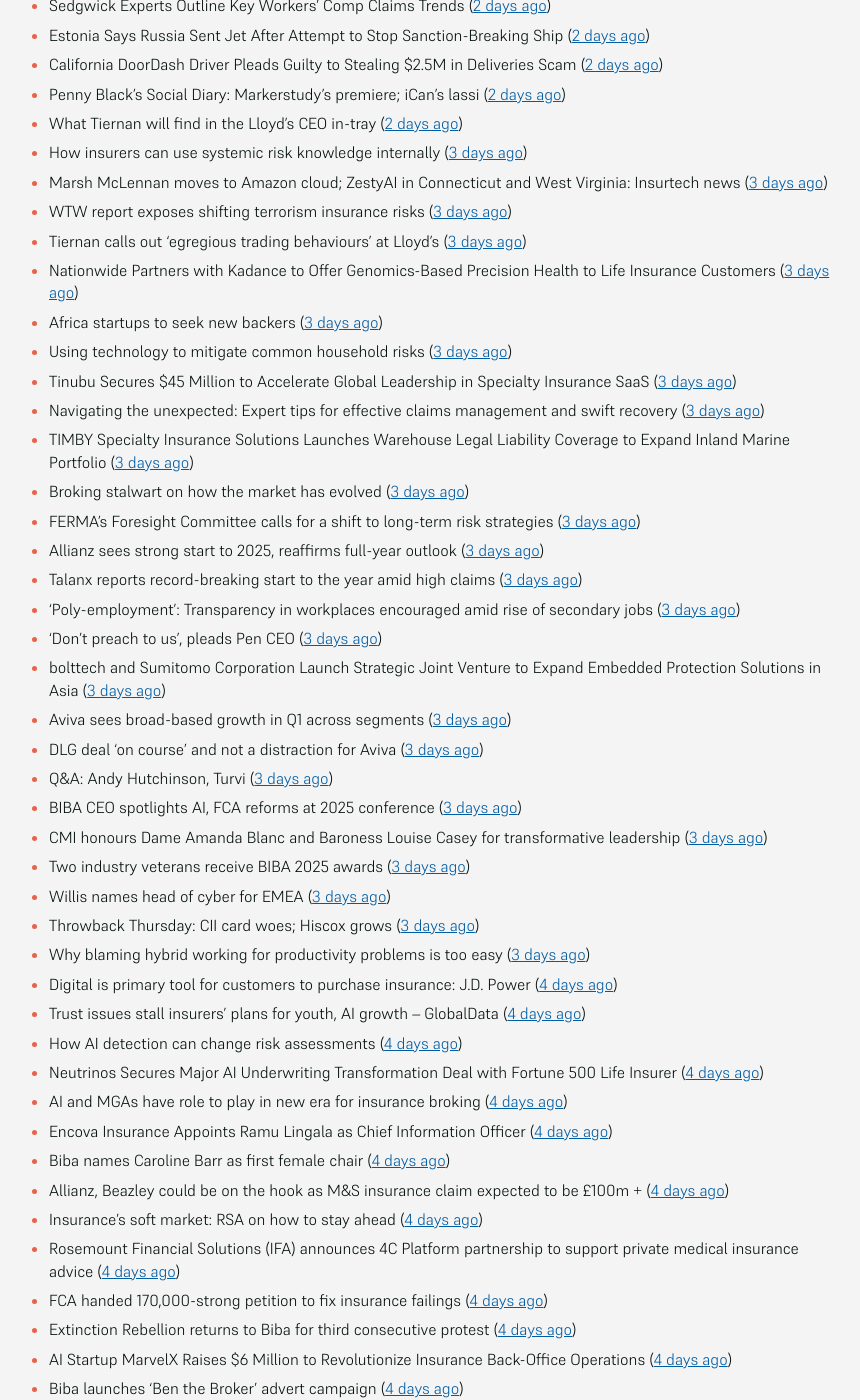
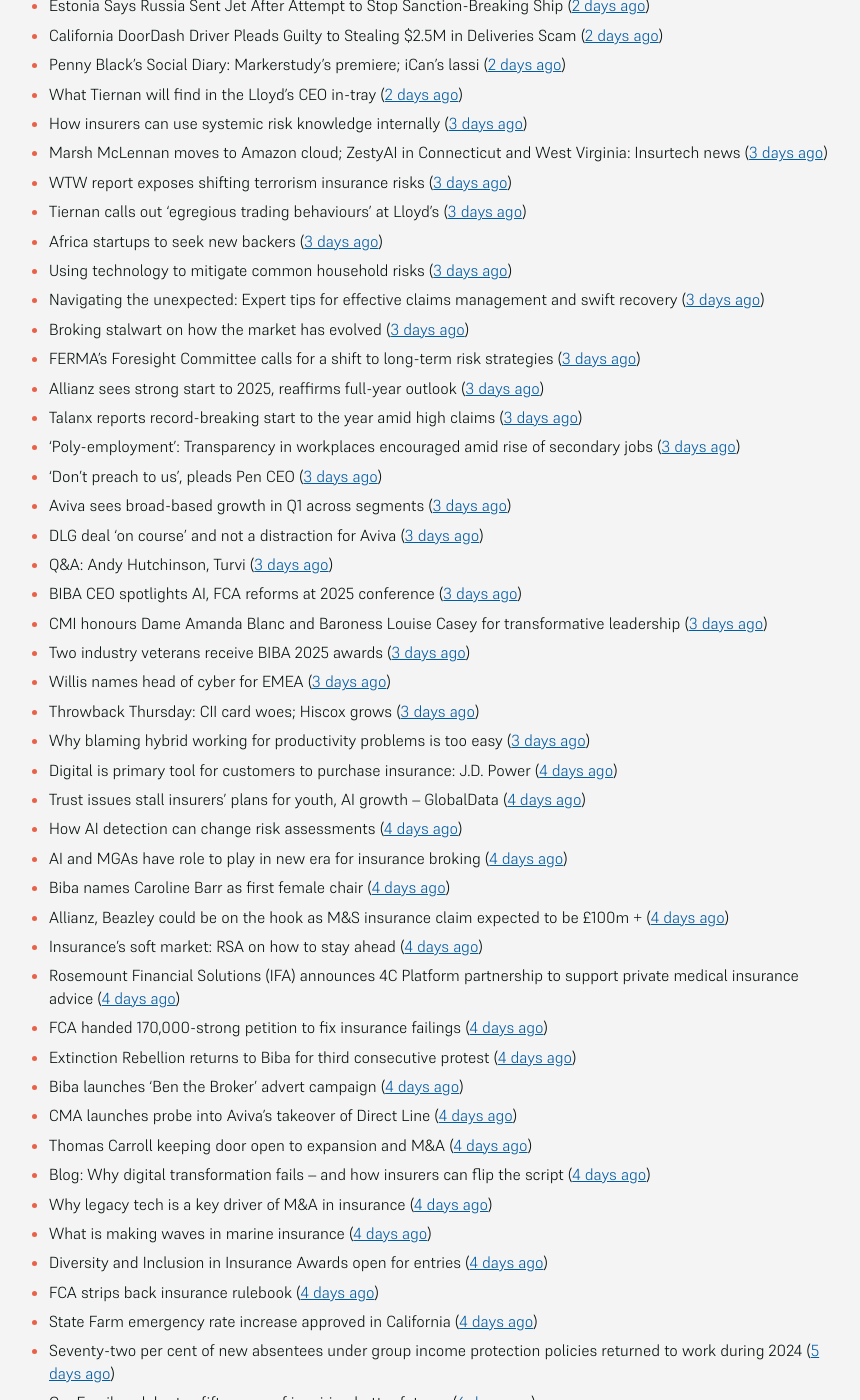
Before and after one commit to mat-0/feeds.thechels.uk, a Jekyll site: the page built from index.md, in a window 1280 px wide and 1400 px high, scrolled down 1955 px. Shown: the whole window, without its empty margins (215-1075 px from the left). Built offline with Jekyll 4.4.1, drawn with Linux system fonts in a browser that asks for light colours; some of the changed text lies outside the part shown.

```diff
--- a/index.md
+++ b/index.md
@@ -33,7 +33,6 @@ description: Latest Updates
 - EPA to Rollback Limits on ‘Forever Chemicals’ in Drinking Water ([2 days ago](https://www.insurancejournal.com/news/national/2025/05/16/824047.htm))
 - Mental Health is Affecting One in Nine of Working Brits ([2 days ago](https://insurance-edge.net/2025/05/16/mental-health-is-affecting-one-in-nine-of-working-brits/))
 - US P&C industry achieves best underwriting result in over a decade in 2024: Triple-I ([2 days ago](https://www.reinsurancene.ws/us-pc-industry-achieves-best-underwriting-result-in-over-a-decade-in-2024-triple-i/))
-- Cable Insurance Teams Up with TruckerCloud to Enhance Telematics Capabilities ([2 days ago](https://www.insurtechinsights.com/cable-insurance-teams-up-with-truckercloud-to-enhance-telematics-capabilities/))
 - Alabama Lawmakers Approve Additional Legal Protections for Police Officers ([2 days ago](https://www.insurancejournal.com/news/southeast/2025/05/16/824044.htm))
 - Boy Swept Away as Virginia and Maryland Hit With Heavy Rains and Flooding ([2 days ago](https://www.insurancejournal.com/news/east/2025/05/16/824034.htm))
 - Ex-FDNY Chief Gets 3 Years for Taking Bribes to Fast-Track Safety Inspections ([2 days ago](https://www.insurancejournal.com/news/east/2025/05/16/824030.htm))
@@ -74,19 +73,15 @@ description: Latest Updates
 - Marsh McLennan moves to Amazon cloud; ZestyAI in Connecticut and West Virginia: Insurtech news ([3 days ago](https://www.dig-in.com/news/marsh-mclennan-to-amazon-cloud-zestyai-and-insurtech-news))
 - WTW report exposes shifting terrorism insurance risks ([3 days ago](https://www.insurancebusinessmag.com/uk/news/breaking-news/wtw-report-exposes-shifting-terrorism-insurance-risks-535909.aspx))
 - Tiernan calls out ‘egregious trading behaviours’ at Lloyd’s ([3 days ago](https://www.postonline.co.uk/lloydslondon/7957765/tiernan-calls-out-egregious-trading-behaviours-at-lloyds))
-- Nationwide Partners with Kadance to Offer Genomics-Based Precision Health to Life Insurance Customers ([3 days ago](https://www.insurtechinsights.com/nationwide-partners-with-kadance-to-offer-genomics-based-precision-health-to-life-insurance-customers/))
 - Africa startups to seek new backers ([3 days ago](https://www.dig-in.com/articles/africa-startups-to-seek-new-backers))
 - Using technology to mitigate common household risks ([3 days ago](https://www.dig-in.com/podcast/using-technology-to-mitigate-common-household-risks))
-- Tinubu Secures $45 Million to Accelerate Global Leadership in Specialty Insurance SaaS ([3 days ago](https://www.insurtechinsights.com/tinubu-secures-45-million-to-accelerate-global-leadership-in-specialty-insurance-saas/))
 - Navigating the unexpected: Expert tips for effective claims management and swift recovery ([3 days ago](https://www.insurancebusinessmag.com/uk/news/property-insurance/navigating-the-unexpected-expert-tips-for-effective-claims-management-and-swift-recovery-535498.aspx))
-- TIMBY Specialty Insurance Solutions Launches Warehouse Legal Liability Coverage to Expand Inland Marine Portfolio ([3 days ago](https://www.insurtechinsights.com/timby-specialty-insurance-solutions-launches-warehouse-legal-liability-coverage-to-expand-inland-marine-portfolio/))
 - Broking stalwart on how the market has evolved ([3 days ago](https://www.insurancebusinessmag.com/uk/news/breaking-news/broking-stalwart-on-how-the-market-has-evolved-535809.aspx))
 - FERMA's Foresight Committee calls for a shift to long-term risk strategies ([3 days ago](https://www.insurancebusinessmag.com/uk/news/non-profits/fermas-foresight-committee-calls-for-a-shift-to-longterm-risk-strategies-535808.aspx))
 - Allianz sees strong start to 2025, reaffirms full-year outlook ([3 days ago](https://www.insurancebusinessmag.com/uk/news/breaking-news/allianz-sees-strong-start-to-2025-reaffirms-fullyear-outlook-535802.aspx))
 - Talanx reports record-breaking start to the year amid high claims ([3 days ago](https://www.insurancebusinessmag.com/uk/news/breaking-news/talanx-reports-recordbreaking-start-to-the-year-amid-high-claims-535796.aspx))
 - 'Poly-employment': Transparency in workplaces encouraged amid rise of secondary jobs ([3 days ago](https://www.insurancebusinessmag.com/uk/news/breaking-news/polyemployment-transparency-in-workplaces-encouraged-amid-rise-of-secondary-jobs-535784.aspx))
 - ‘Don’t preach to us’, pleads Pen CEO ([3 days ago](https://www.postonline.co.uk/broker/7957752/dont-preach-to-us-pleads-pen-ceo))
-- bolttech and Sumitomo Corporation Launch Strategic Joint Venture to Expand Embedded Protection Solutions in Asia ([3 days ago](https://www.insurtechinsights.com/bolttech-and-sumitomo-corporation-launch-strategic-joint-venture-to-expand-embedded-protection-solutions-in-asia/))
 - Aviva sees broad-based growth in Q1 across segments ([3 days ago](https://www.insurancebusinessmag.com/uk/news/breaking-news/aviva-sees-broadbased-growth-in-q1-across-segments-535781.aspx))
 - DLG deal ‘on course’ and not a distraction for Aviva ([3 days ago](https://www.postonline.co.uk/news/7957750/dlg-deal-on-course-and-not-a-distraction-for-aviva))
 - Q&A: Andy Hutchinson, Turvi ([3 days ago](https://www.postonline.co.uk/technology/7957394/qa-andy-hutchinson-turvi))
@@ -99,19 +94,15 @@ description: Latest Updates
 - Digital is primary tool for customers to purchase insurance: J.D. Power ([4 days ago](https://www.dig-in.com/news/customers-prefer-buying-insurance-digitally-says-j-d-power))
 - Trust issues stall insurers' plans for youth, AI growth – GlobalData ([4 days ago](https://www.insurancebusinessmag.com/uk/news/breaking-news/trust-issues-stall-insurers-plans-for-youth-ai-growth--globaldata-535747.aspx))
 - How AI detection can change risk assessments ([4 days ago](https://www.dig-in.com/opinion/how-ai-detection-can-change-risk-assessments))
-- Neutrinos Secures Major AI Underwriting Transformation Deal with Fortune 500 Life Insurer ([4 days ago](https://www.insurtechinsights.com/neutrinos-secures-major-ai-underwriting-transformation-deal-with-fortune-500-life-insurer/))
 - AI and MGAs have role to play in new era for insurance broking ([4 days ago](https://www.postonline.co.uk/technology/7957751/ai-and-mgas-have-role-to-play-in-new-era-for-insurance-broking))
-- Encova Insurance Appoints Ramu Lingala as Chief Information Officer ([4 days ago](https://www.insurtechinsights.com/encova-insurance-appoints-ramu-lingala-as-chief-information-officer/))
 - Biba names Caroline Barr as first female chair ([4 days ago](https://www.postonline.co.uk/broker/7957749/biba-names-caroline-barr-as-first-female-chair))
 - Allianz, Beazley could be on the hook as M&S insurance claim expected to be £100m + ([4 days ago](https://www.insurancebusinessmag.com/uk/news/cyber/allianz-beazley-could-be-on-the-hook-as-mands-insurance-claim-expected-to-be-100m--535626.aspx))
 - Insurance's soft market: RSA on how to stay ahead ([4 days ago](https://www.insurancebusinessmag.com/uk/news/business-resilience/insurances-soft-market-rsa-on-how-to-stay-ahead-535625.aspx))
 - Rosemount Financial Solutions (IFA) announces 4C Platform partnership to support private medical insurance advice ([4 days ago](https://ifamagazine.com/rosemount-financial-solutions-ifa-announces-4c-platform-partnership-to-support-private-medical-insurance-advice/))
 - FCA handed 170,000-strong petition to fix insurance failings ([4 days ago](https://www.postonline.co.uk/regulation/7957747/fca-handed-170000-strong-petition-to-fix-insurance-failings))
 - Extinction Rebellion returns to Biba for third consecutive protest ([4 days ago](https://www.postonline.co.uk/news/7957741/extinction-rebellion-returns-to-biba-for-third-consecutive-protest))
-- AI Startup MarvelX Raises $6 Million to Revolutionize Insurance Back-Office Operations ([4 days ago](https://www.insurtechinsights.com/ai-startup-marvelx-raises-6-million-to-revolutionize-insurance-back-office-operations/))
 - Biba launches ‘Ben the Broker’ advert campaign ([4 days ago](https://www.postonline.co.uk/broker/7957742/biba-launches-ben-the-broker-advert-campaign))
 - CMA launches probe into Aviva’s takeover of Direct Line ([4 days ago](https://www.postonline.co.uk/regulation/7957748/cma-launches-probe-into-avivas-takeover-of-direct-line))
-- Bestow Secures $120 Million in Series D to Drive Life Insurance Tech Expansion ([4 days ago](https://www.insurtechinsights.com/bestow-secures-120-million-in-series-d-to-drive-life-insurance-tech-expansion/))
 - Thomas Carroll keeping door open to expansion and M&A ([4 days ago](https://www.postonline.co.uk/broker/7957710/thomas-carroll-keeping-door-open-to-expansion-and-ma))
 - Blog: Why digital transformation fails – and how insurers can flip the script ([4 days ago](https://www.postonline.co.uk/market-access/technology/7957641/blog-why-digital-transformation-fails-and-how-insurers-can-flip-the-script))
 - Why legacy tech is a key driver of M&A in insurance ([4 days ago](https://www.postonline.co.uk/technology/7957402/why-legacy-tech-is-a-key-driver-of-ma-in-insurance))
@@ -119,7 +110,6 @@ description: Latest Updates
 - Diversity and Inclusion in Insurance Awards open for entries ([4 days ago](https://www.postonline.co.uk/people/7957734/diversity-and-inclusion-in-insurance-awards-open-for-entries))
 - FCA strips back insurance rulebook ([4 days ago](https://www.postonline.co.uk/news/7957740/fca-strips-back-insurance-rulebook))
 - State Farm emergency rate increase approved in California ([4 days ago](https://www.dig-in.com/news/state-farm-emergency-rate-increase-approved-in-california))
-- Mike McGavick Joins mea Platform as Board Chairman and Strategic Advisor ([5 days ago](https://www.insurtechinsights.com/mike-mcgavick-joins-mea-platform-as-board-chairman-and-strategic-advisor/))
 - Seventy-two per cent of new absentees under group income protection policies returned to work during 2024 ([5 days ago](https://ifamagazine.com/seventy-two-per-cent-of-new-absentees-under-group-income-protection-policies-returned-to-work-during-2024/))
 - OneFamily celebrates fifty years of inspiring better futures ([6 days ago](https://ifamagazine.com/onefamily-celebrates-fifty-years-of-inspiring-better-futures/))
 - Vitality research reveals gaps in employee awareness of sick leave policies and the role insurers play ([6 days ago](https://ifamagazine.com/vitality-research-reveals-gaps-in-employee-awareness-of-sick-leave-policies-and-the-role-insurers-play/))
```
Also changed, not shown: other parts of index.md (+3 -3 lines).
